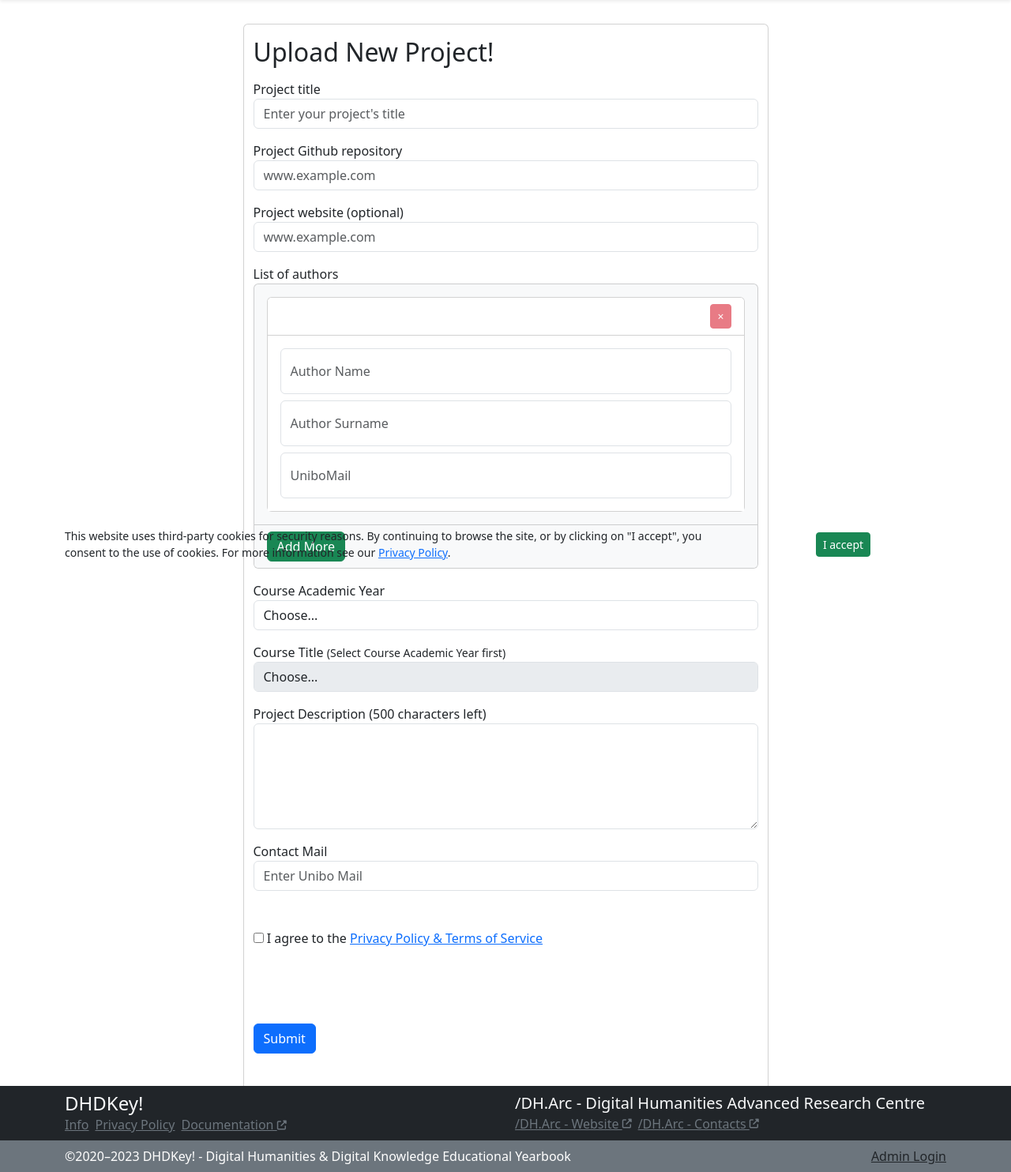
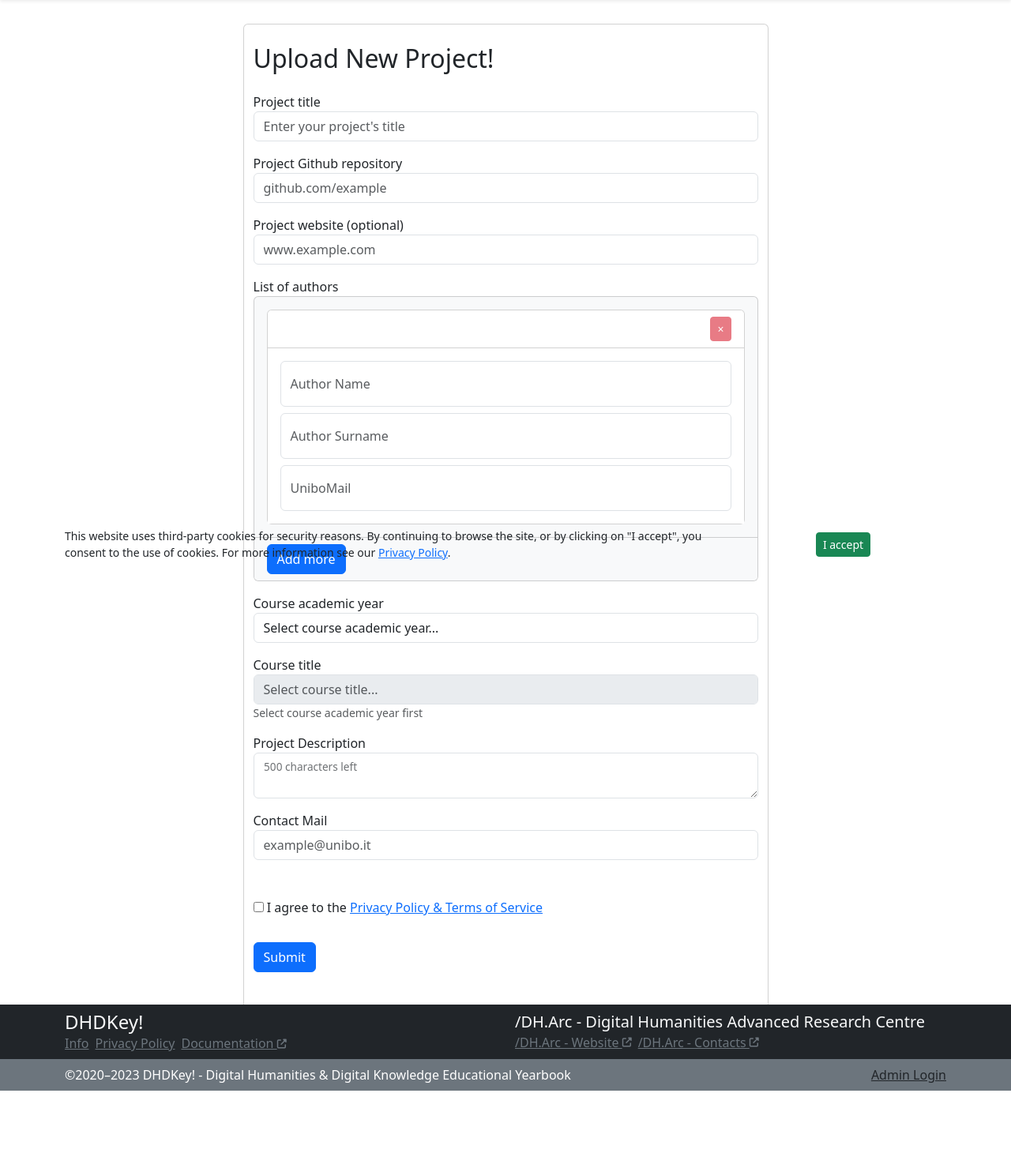
Before and after one commit to dharc-org/dhdkey, a Flask app: template app/templates/upload.html in a window 1280 px wide. Shown: the part 66-1550 px from the top of the page at 79% size. After the commit the page ends 1447 px from the top, so only its background shows below. Run offline with Flask 2, Linux system fonts and the light colour scheme; the template is opened without the code that fills it, so the values that code supplies are empty; parts of the project's set-up code (start-up, migrations or seed data) failed here and were passed over; some libraries are stand-ins or nearby versions.

Commit message:
visuals updated at upload page

```diff
--- a/app/templates/upload.html
+++ b/app/templates/upload.html
@@ -3,7 +3,7 @@
 {% block content %}
 
     <div class= "col-md-10 col-xl-7 mx-auto mt-5 mb-4 card" style="z-index: 0;">
-        <h2 class="mb-3 mt-3">Upload New Project!</h2>
+        <h2 class="mb-4 mt-4">Upload New Project!</h2>
         <form id="projform" autocomplete="off" action="{{ url_for('upload') }}" method="POST">
 
             <!--TITLE-->
@@ -16,7 +16,7 @@
             <!--REPOSITORY LINK-->
             <div class="form-group mb-3">
                 <label for="Repository">Project Github<!-- DH.arc--> repository</label>
-                <input type="url" class="form-control" id="Repository" name="Repository" placeholder="www.example.com">
+                <input type="url" class="form-control" id="Repository" name="Repository" placeholder="github.com/example">
               </div>
 
             <!--WEBSITE LINK-->
@@ -62,7 +62,7 @@
                         </div>
                     </div>
                     <div class="card-footer text-body-secondary bg-light">
-                        <button id="add-more" name="add-more" type="button" class="btn btn-success">Add More</button>
+                        <button id="add-more" name="add-more" type="button" class="btn btn-primary">Add more</button>
 
                     </div>
                 </div>
@@ -70,37 +70,39 @@
 
             <!--YEAR-->
             <div class="form-group mb-3">
-                <label for="Year">Course Academic Year</label>
+                <label for="Year">Course academic year</label>
                 <select class="form-control" id="Year" name="Year" required="true">
-                    <option value="" selected>Choose...</option>
+                    <option value="" selected>Select course academic year...</option>
                 </select>
               </div>
 
             <!--COURSE-->
             <div class="form-group mb-3">
-            <label for="Course">Course Title</label>
-            <small>(Select Course Academic Year first)</small>
-            <select class="form-control" id="Course" name="Course" disabled required="true">
-                    <option value="" selected>Choose...</option>
-            </select>
+                <label for="Course">Course title</label>
+                <select class="course-title-select form-control text-body-secondary" id="Course" name="Course" disabled required="true">
+                        <option value="" disabled selected>Select course title...</option>
+                </select>
+                <div class="academic-year-form-text form-text mt-0 pt-0">Select course academic year first</div>
             </div>
-
 
             <!--DESCRIPTION-->
             <div class="form-group mb-3">
-            <label for="Description">Project Description (<span id="charcount">500</span> characters left)</label>
-            <textarea class="form-control" id="Description" name="Description" maxlength = "500" rows="5" required="true"></textarea>
+                <label for="Description">Project Description</label>
+                <div class="form-floating text-body-secondary">
+                    <textarea class="form-control" id="Description" name="Description" maxlength = "500"></textarea>
+                    <label for="Description" class="col-form-label"><span id="charcount">500</span> characters left</label>
+                </div>
             </div>
 
             <!--RESPONSIBLE MAIL-->
-            <div class="form-group mb-3">
+            <div class="form-group mb-5">
                 <label class="mb-0" for="Responsible">Contact Mail</label>
                 <!--<small id="ResponsibleHelp" class="form-text text-muted mb-1 mt-0">Email address to which data confirmation form will be sent (24h to confirm)</small>-->
-                <input type="mail" class="form-control" id="Responsible" name="Responsible" pattern="^[a-zA-Z0-9_.+-]+@(?:(?:[a-zA-Z0-9-]+\.)?[a-zA-Z]+\.)?(unibo|studio.unibo)\.it$" placeholder="Enter Unibo Mail" title="Only Unibo Mail accepted (@unibo.it or @studio.unibo.it)" required="true">
+                <input type="mail" class="form-control" id="Responsible" name="Responsible" pattern="^[a-zA-Z0-9_.+-]+@(?:(?:[a-zA-Z0-9-]+\.)?[a-zA-Z]+\.)?(unibo|studio.unibo)\.it$" placeholder="example@unibo.it" title="Only Unibo Mail accepted (@unibo.it or @studio.unibo.it)" required="true">
                 </div>
 
             <!--privacy-->
-            <div class="form-group my-5">
+            <div class="form-group mb-3">
                     <label class="custom-control custom-checkbox">
                     <input type="checkbox" class="custom-control-input" id="privacy" required>
                     <label class="custom-control-label" for="privacy">I agree to the <a target="_blank" href="{{ url_for('privacy') }}">Privacy Policy & Terms of Service</a></label>
@@ -108,9 +110,9 @@
                   </div>
 
             <!--Captcha-->
-             <div class="form-group d-flex justify-content-center mb-5">
-                    <div class="g-recaptcha" data-sitekey="6LdawPwUAAAAAPUu2tYQgFlUWEUsdGwVlGigdEqC"></div>
-                </div>
+             <div class="form-group d-flex mb-3">
+                <div class="g-recaptcha" data-sitekey="6LdawPwUAAAAAPUu2tYQgFlUWEUsdGwVlGigdEqC"></div>
+            </div>
 
 
             <button type="submit" class="btn btn-primary">Submit</button>
@@ -181,16 +183,30 @@ $(document).ready(function () {
             yearselected = $(this).val()
             if(yearselected===""){
                 $('#Course').prop( "disabled", true );
+                $('.academic-year-form-text').removeClass('d-none')
             }
             else{
+                $('.academic-year-form-text').addClass('d-none')
                 $('#Course').prop( "disabled", false );
-                $('#Course').empty();
+                // $('#Course').empty();
                 courses_year = (courses_data.find(x => x.year === yearselected)).courses
                 for (var i = 0; i < courses_year.length; i++) {
                         $("#Course").append('<option value="'+ courses_year[i] +'">'+ cut(courses_year[i]) + '</option>')
                 }
             }
         });
+
+        $('#Course').change(function() {
+            courseSelected = $(this).val()
+            if(courseSelected===""){
+                $('.course-title-select').addClass("text-body-secondary")
+            }
+            else{
+                $('.course-title-select').removeClass("text-body-secondary")
+            }
+        });
+
+
     $("#Description").on('input propertychange paste',function(event){
         $("#charcount").html(500 - this.value.length);
         });
```
